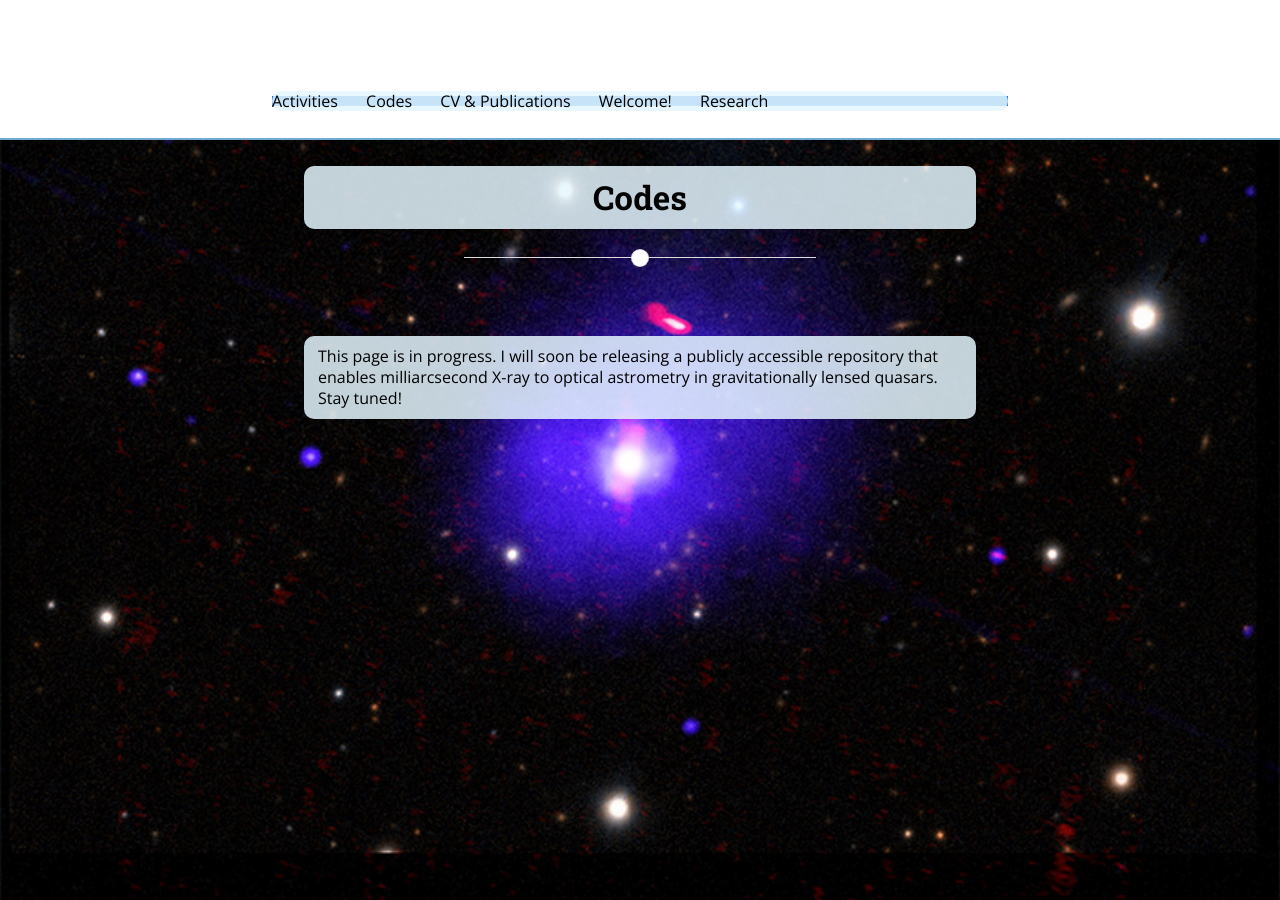
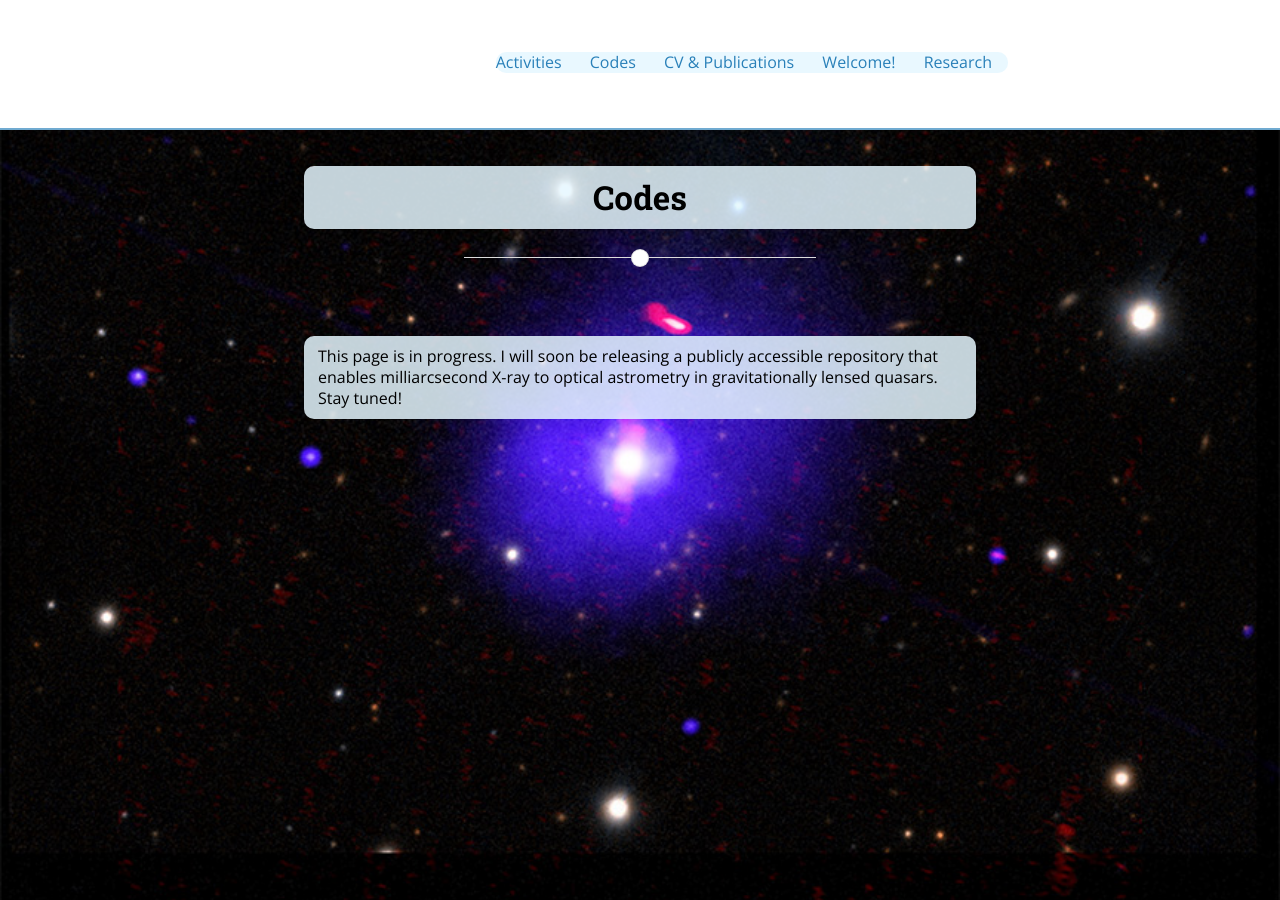
Before and after one commit to jsiskreynes-astro/jsiskreynes-astro.github.io, a Jekyll site: the page built from codes.md, in a window 1280 px wide. Built offline with Jekyll 4.4.1, drawn with Linux system fonts in a browser that asks for light colours; nearby versions of some CDN libraries.

Commit message:
Update main.scss

```diff
--- a/css/main.scss
+++ b/css/main.scss
@@ -70,18 +70,3 @@ hr {
   border-top: 1px solid rgba(0,0,0,0.3);
 }
 ;
-/* Make the navigation bar compact and fully blue */
-nav {
-  background: rgba(0, 102, 204, 0.9); /* deep blue, change as you like */
-  padding: 4px 0 !important;         /* compress vertical height */
-  height: 10px;                      /* fixed compact height */
-  display: flex;
-  align-items: center;               /* vertically center the links */
-  justify-content: center;
-  width: 100%;
-}
-
-/* Make the links fit the compact bar */
-nav a {
-  color: black !important;
-}
```
